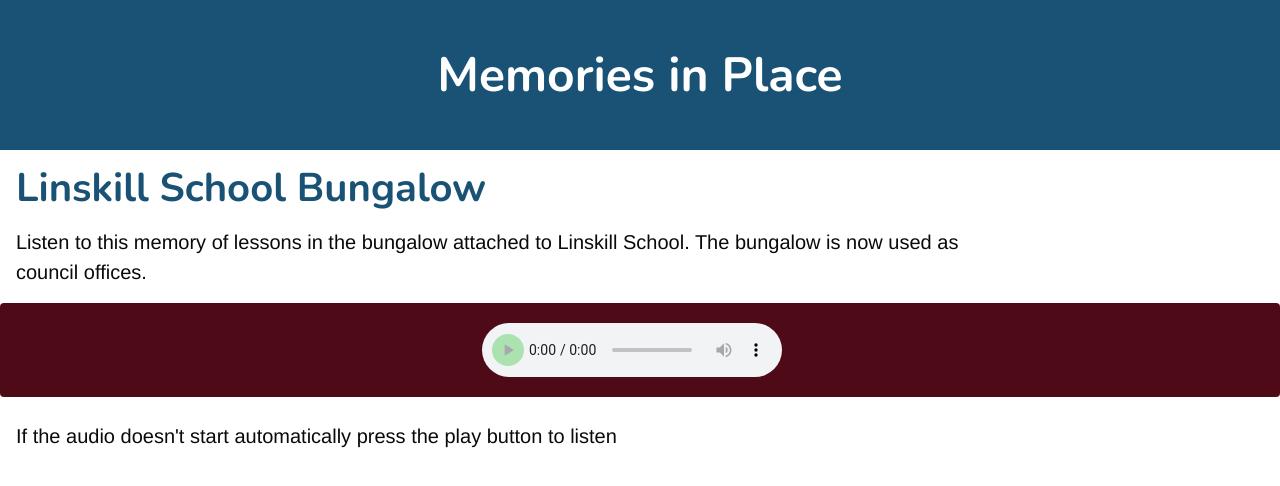
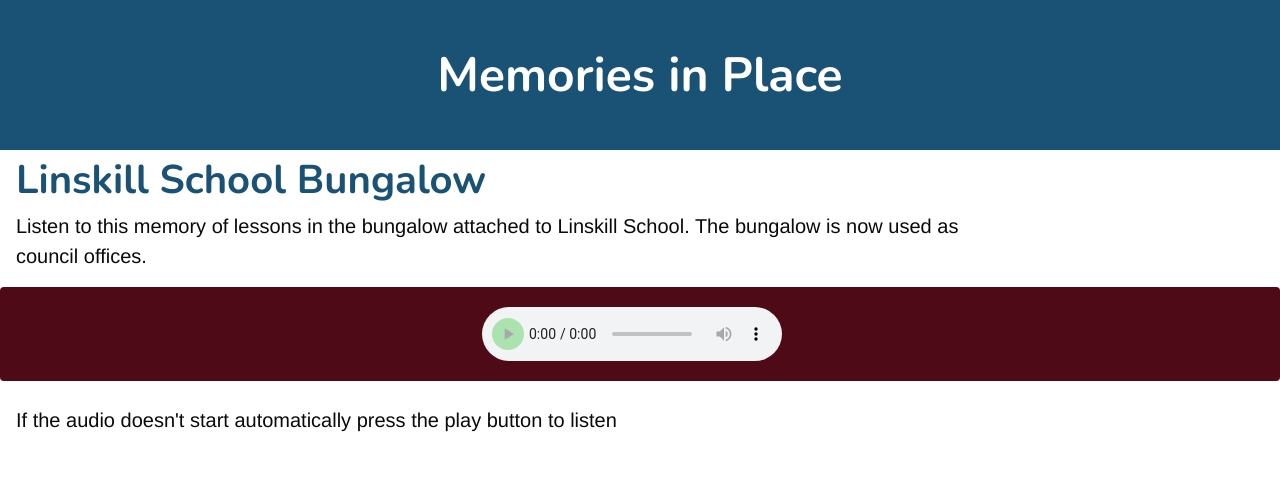
Before and after one commit to HCR-GH/MemoriesInPlace, a website: page TestPage1.html in a window 1280 px wide. Drawn offline with nearby package versions, Linux system fonts and the light colour scheme.

Commit message:
changed margins

```diff
--- a/TestPage1.html
+++ b/TestPage1.html
@@ -32,7 +32,7 @@
           </p>
         </div> </div>
       </section>
-<div class ="section is-medium">
+<div class ="container ml-4 mt-2 mb-2 mr-4">
 
 <p class="title has-text-primary is-2">Linskill School Bungalow</p>
 </div>
```
